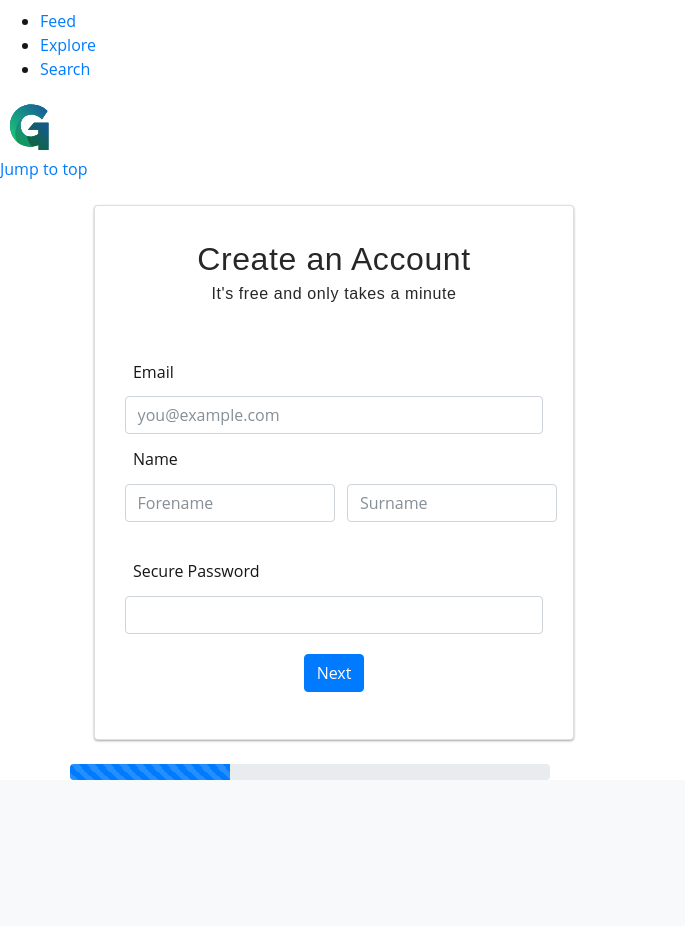
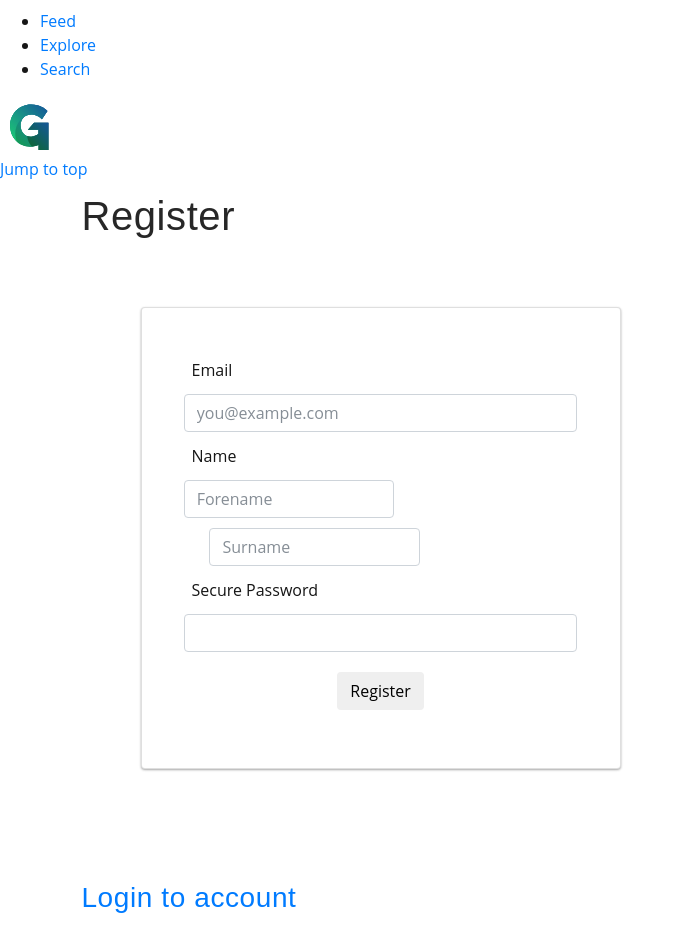
Before and after one commit to T620/globe, a Flask app: page /user/register/ in a window 1280 px wide. Shown: the part 201-1127 px from the top of the page, without its empty margins (0-685 px from the left). Before the commit the page ends 981 px from the top, so only its background shows below. Run offline with Flask 2, Linux system fonts and the light colour scheme; some libraries are stand-ins or nearby versions.

Commit message:
tidy interface up

```diff
--- a/globe/templates/register.html
+++ b/globe/templates/register.html
@@ -4,44 +4,38 @@
 <section class="register">
  	<div class="container">
 		<div class="row">
-			<div class="col-xs-12">
+			<h1>Register</h1>
+		</div>
+		<div class="row">
+			<div class="col">
 				<div class="card" style="width:30rem;">
 					<div class="card-body">
-						<h2 class="card-title">Create an Account</h2>
-						<h6 class="card-subtitle mb-5">It's free and only takes a minute</h6>
 						<form class="card-form" method="post" action="/user/register/">
 							<label class="card-label" for="email">Email</label>
 							<input class="form-control" type="email" name="email" placeholder="you@example.com" />
 
 							<label class="card-label" for="name">Name</label>
-							<br />
-
 							<div class="form-inline">
 								<div class="form-group">
-									<input class="form-control name" type="text" name="forename" placeholder="Forename" style="margin-right: 2.5%;" />
-									<input class="form-control name" type="text" name="surname" placeholder="Surname" />
+									<input class="form-control name" type="text" name="forename" placeholder="Forename" style="margin-right: 5.5%;" />
+									<input class="form-control name" type="text" name="surname" placeholder="Surname" style="margin-left: 5.5%;" />
 								</div>
 							</div>
-
-							<br />
 
 							<label class="card-label" for="password">Secure Password</label>
 							<input class="form-control" name="password" type="password" />
 
 							<div class="text-center">
-								<input type="submit" class="btn btn-primary text-center" value="Next" />
+								<input type="submit" class="btn btn-glb text-center" value="Register" />
 							</div>
 					</div>
 				</div>
-				<div class="progress">
-  					<div class="progress-bar progress-bar-striped" role="progressbar" aria-valuenow="33.3" aria-valuemin="0" aria-valuemax="100" style="width: 33.3%; height: 30px;"></div>
-				</div>
-			</div>
   		</div>
+		</div>
+		<div class="row text-center login-cta">
+			<h3><a href="/login/">Login to account</a></h3>
+		</div>
 	</div>
 </section>
 
-
-
-
 {% endblock %}
```
Also changed, not shown: globe/templates/user/login.html (+10 -9 lines).
